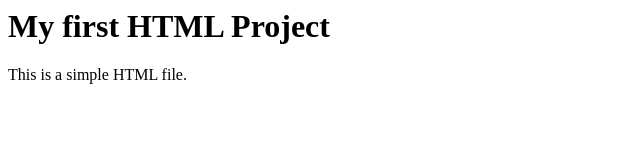
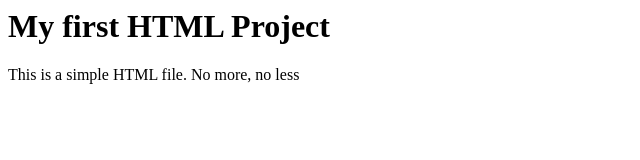
Before and after one commit to TomaszLaboj/my-first-html-project, a plain HTML site: page index.html in a window 1280 px wide. Shown: the full height of the page, 0-640 px from the left. Drawn offline with Linux system fonts and the light colour scheme.

Commit message:
Changed index paragraph

```diff
--- a/index.html
+++ b/index.html
@@ -1,2 +1,2 @@
 <h1>My first HTML Project</h1>
-<p>This is a simple HTML file.</p>
+<p>This is a simple HTML file. No more, no less</p>
```
